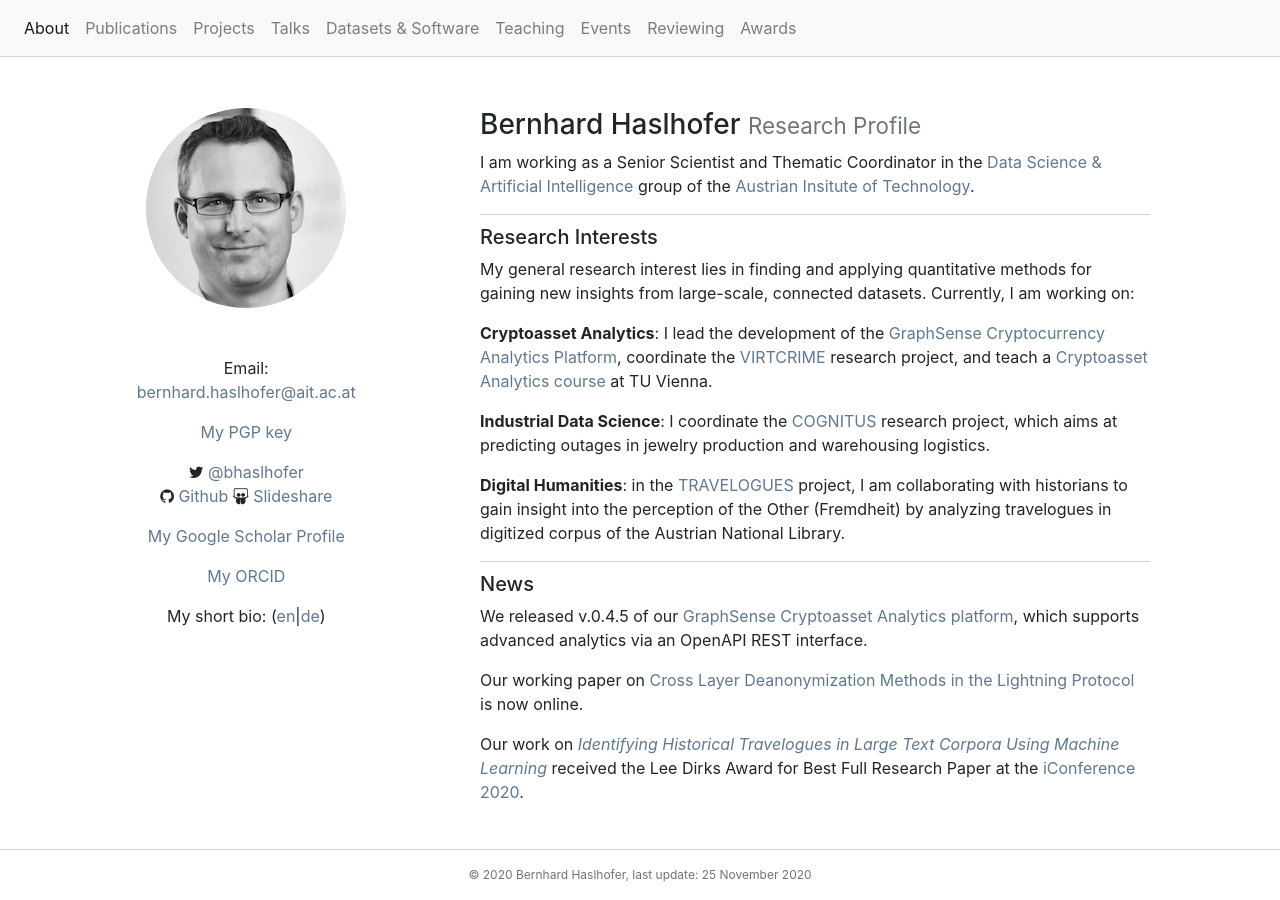
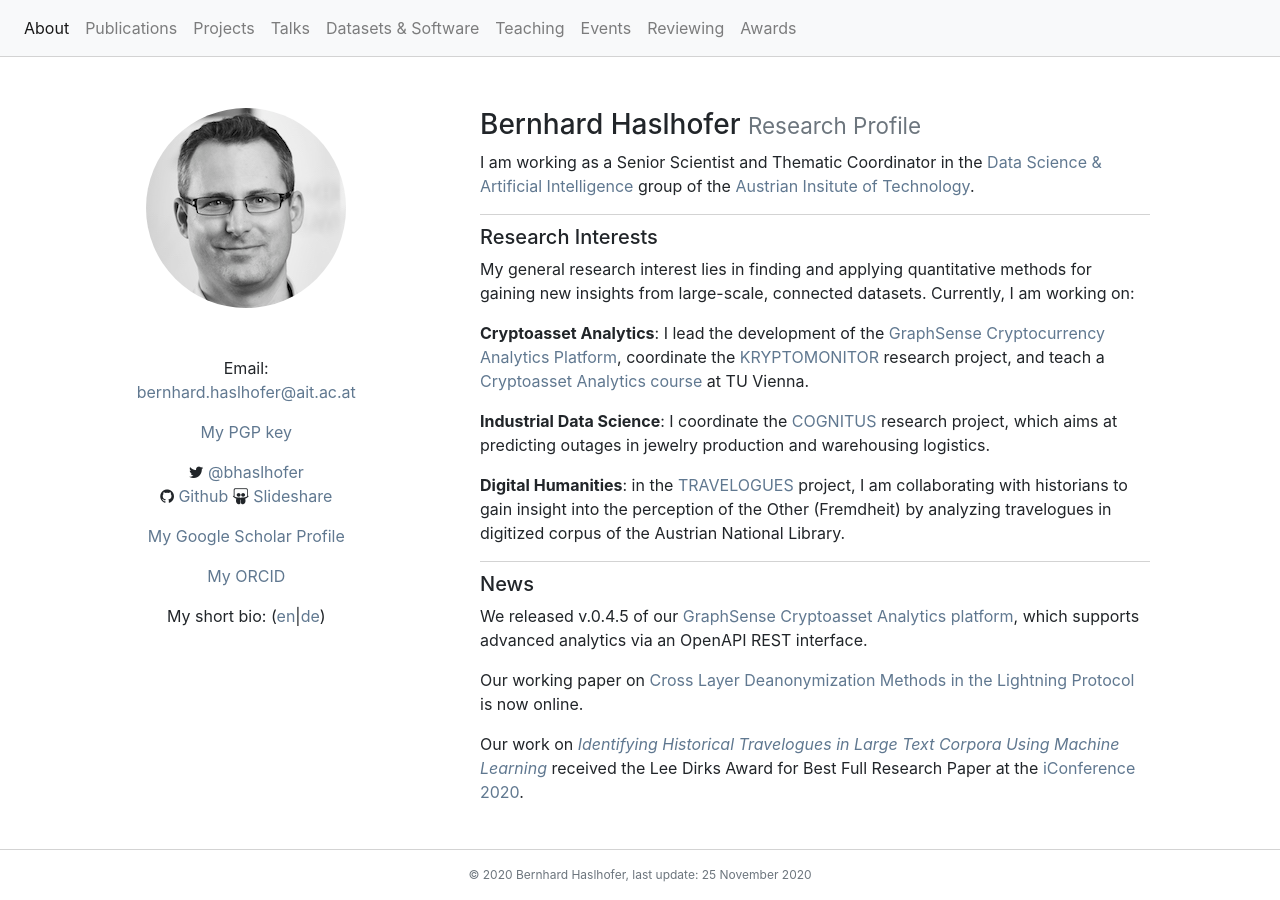
Before and after one commit to behas/behas.github.com, a Jekyll site: the page built from index.html, in a window 1280 px wide. Built offline with Jekyll 4.4.1, drawn with Linux system fonts in a browser that asks for light colours; a style sheet for code colours, icons or effects is not loaded.

Commit message:
updated landing page

```diff
--- a/index.html
+++ b/index.html
@@ -52,9 +52,9 @@
         <p>My general research interest lies in finding and applying quantitative methods for gaining new insights from large-scale, connected datasets. Currently, I am working on:</p>
 
 
-        <p><strong>Cryptoasset Analytics</strong>: I lead the development of the <a href="http://graphsense.info/">GraphSense Cryptocurrency Analytics Platform</a>, coordinate the <a href="http://virtcrime-project.info/" target="_blank">VIRTCRIME</a> research project, and teach a <a href="https://tiss.tuwien.ac.at/course/courseDetails.xhtml?dswid=6201&dsrid=874&courseNr=192080&semester=2020S">Cryptoasset Analytics course</a> at TU Vienna.</p>
+        <p><strong>Cryptoasset Analytics</strong>: I lead the development of the <a href="http://graphsense.info/">GraphSense Cryptocurrency Analytics Platform</a>, coordinate the <a href="https://kryptomonitor-project.info/" target="_blank">KRYPTOMONITOR</a> research project, and teach a <a href="https://tiss.tuwien.ac.at/course/courseDetails.xhtml?dswid=6201&dsrid=874&courseNr=192080&semester=2020S">Cryptoasset Analytics course</a> at TU Vienna.</p>
 
-        <p><strong>Industrial Data Science</strong>: I coordinate the <a href="https://projekte.ffg.at/projekt/3323904" target="_blank">COGNITUS</a> research project, which aims at predicting outages in jewelry production and warehousing logistics.</p>
+        <p><strong>Industrial Data Science</strong>: I coordinate the <a href="https://cognitus-project.info/" target="_blank">COGNITUS</a> research project, which aims at predicting outages in jewelry production and warehousing logistics.</p>
 
         <p><strong>Digital Humanities</strong>: in the <a href="http://www.travelogues-project.info/" target="_blank">TRAVELOGUES</a> project, I am collaborating with historians to gain insight into the perception of the Other (Fremdheit) by analyzing travelogues in digitized corpus of the Austrian National Library.</p>
       </section>
```
